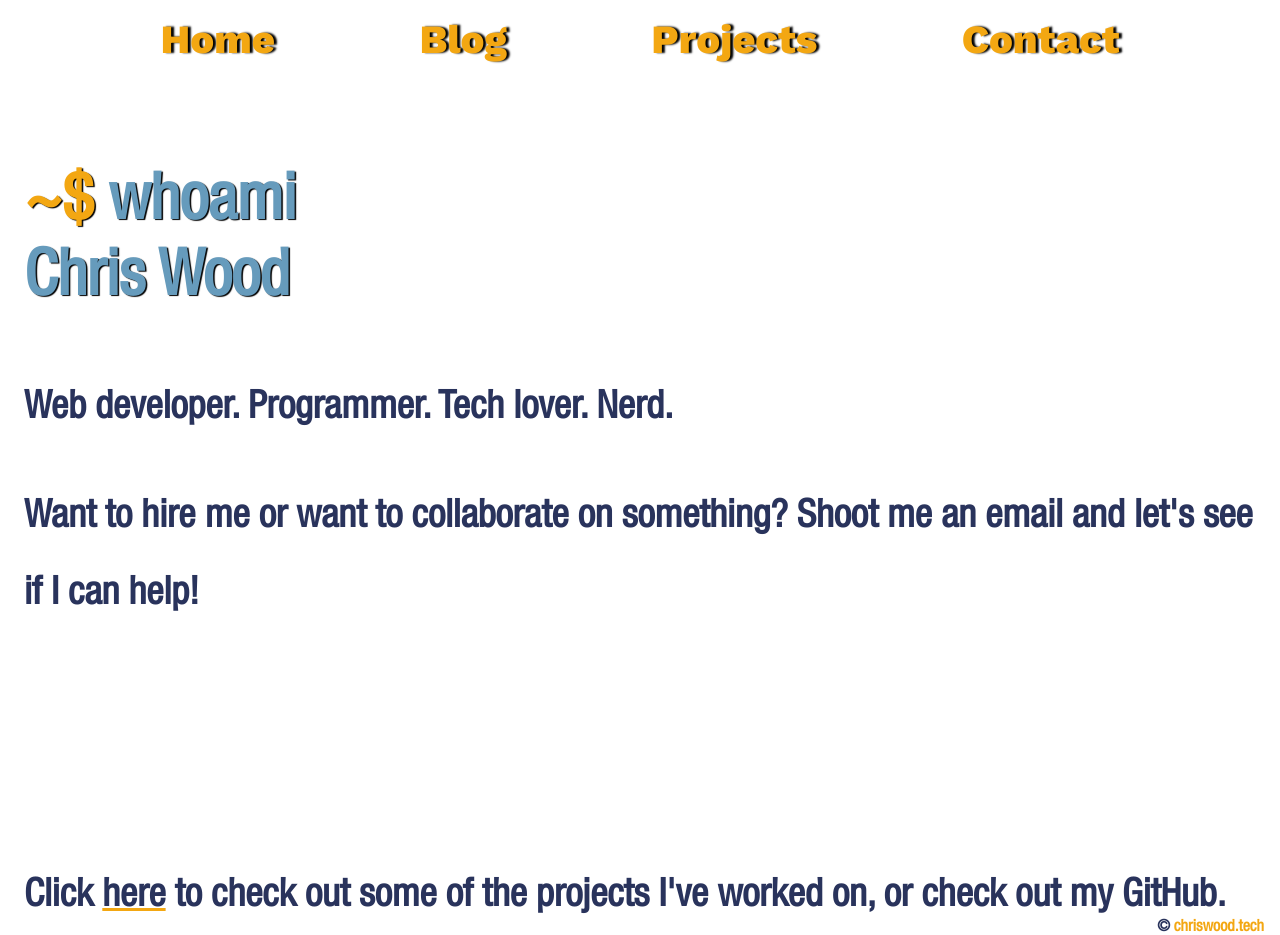
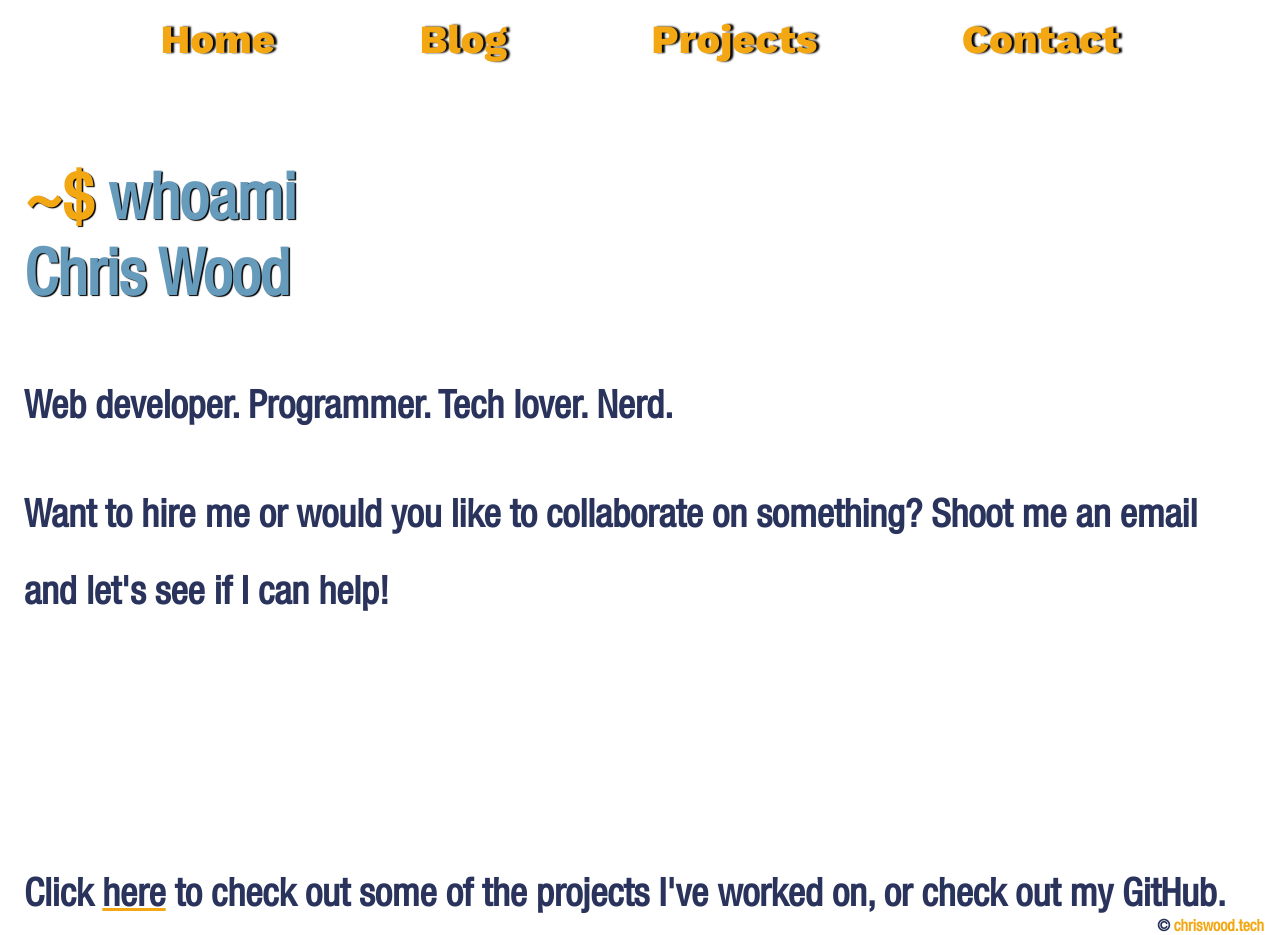
Before and after one commit to ChrispyChris/chriswood.tech, a React (Vite) app: page / in a window 1280 px wide. Built offline with nearby package versions, Linux system fonts and the light colour scheme; a web font is replaced by a local one.

Commit message:
Edit about me

```diff
--- a/src/pages/home.tsx
+++ b/src/pages/home.tsx
@@ -15,7 +15,7 @@ export default function Home(): ReactElement {
         </div>
 
         <div className="home__work-wrapper">
-          <p className="home__work">Want to hire me or want to collaborate on something? Shoot me an email and let's see if I can help!</p>
+          <p className="home__work">Want to hire me or would you like to collaborate on something? Shoot me an email and let's see if I can help!</p>
         </div>
 
         <div className="home__projects-wrapper">
```
Also changed, not shown: 1 other file (tests, documents, lock files or other folders).
